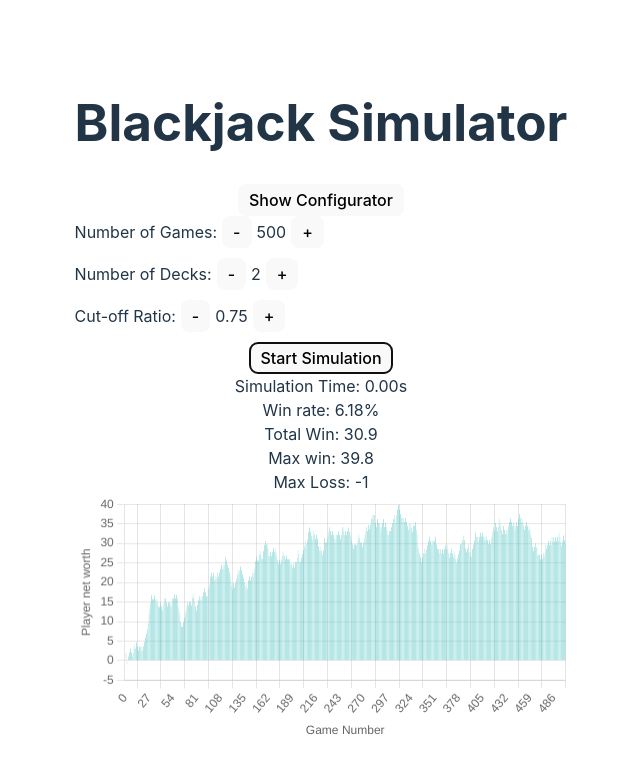
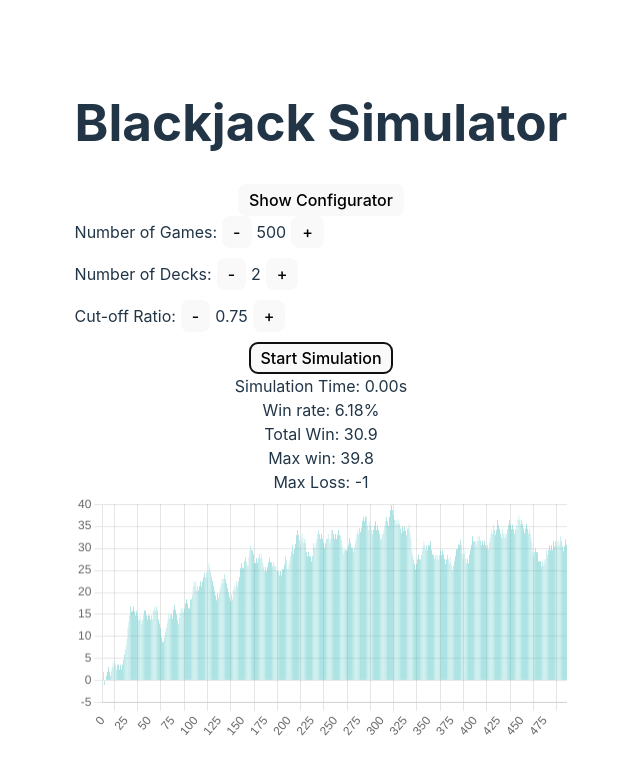
Before and after one commit to EdwinKam/blackjack-web, a React (Vite) app: page / in a window 1280 px wide. Both pictures are taken after a click on the button "Start Simulation". Shown: the top 774 px of the page, without its empty margins (319-959 px from the left). Built offline with nearby package versions, Linux system fonts and the light colour scheme.

Commit message:
ignore error

```diff
--- a/src/componments/BarChart.tsx
+++ b/src/componments/BarChart.tsx
@@ -67,7 +67,7 @@ class SampledBarChart extends Component<SampledBarChartProps> {
     return (
       <div>
         {label && <h2>{label}</h2>}
-        <Bar data={data} options={options} />
+        <Bar data={data} />
       </div>
     );
   }
```
Also changed, not shown: tsconfig.app.json (+5 -5 lines), 1 other file (tests, documents, lock files or other folders).
